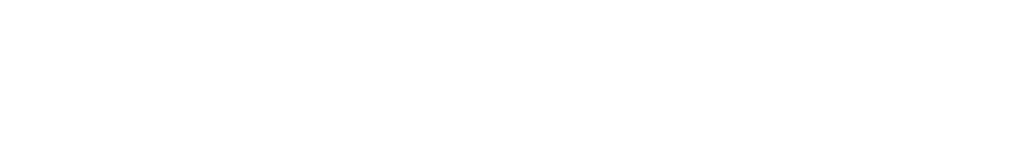
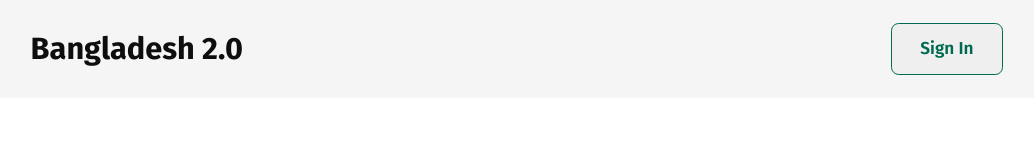
Before and after one commit to mdbulbulhasan/BANGLADESH-2.0-B11A1--assignment-1, a plain HTML site: page index.html in a window 1280 px wide. Shown: the whole page, without its empty margins (123-1157 px from the left). Drawn offline with Linux system fonts and the light colour scheme.

Commit message:
Add Navigation Bar to the web page

```diff
--- a/Styles/style.css
+++ b/Styles/style.css
@@ -0,0 +1,54 @@
+/* Add Google Fonts: Fira Sans */
+@import url("https://fonts.googleapis.com/css2?family=Fira+Sans:ital,wght@0,100;0,200;0,300;0,400;0,500;0,600;0,700;0,800;0,900;1,100;1,200;1,300;1,400;1,500;1,600;1,700;1,800;1,900&display=swap");
+
+/* Give Padding and Margin 0 to the web page */
+* {
+  margin: 0;
+  padding: 0;
+}
+
+/* body {
+    max-width: 1228.8px;
+} */
+/* Navigation Bar Section Start */
+.navbar {
+  padding: 23.04px 153.6px 23.04px 153.6px;
+  background: rgb(245, 245, 245);
+}
+.nav-bar {
+  display: flex;
+  justify-content: space-between;
+  align-items: center;
+}
+.nav-bar .nav-left h1 {
+  color: rgb(14, 14, 14);
+  font-family: Fira Sans;
+  font-size: 30.72px;
+  font-weight: 700;
+  line-height: 36.48px;
+  letter-spacing: 0%;
+  text-align: left;
+}
+.nav-bar .nav-right span {
+
+}
+.nav-bar .nav-right button {
+  box-sizing: border-box;
+  border: 0.96px solid rgb(0, 106, 80);
+  border-radius: 7.68px;
+  padding: 14.4px 28.8px 14.4px 28.8px;
+  cursor: pointer;
+  color: rgb(0, 106, 80);
+  font-family: Fira Sans;
+  font-size: 17.28px;
+  font-weight: 576;
+  line-height: 21.12px;
+  letter-spacing: 0%;
+  text-align: left;
+}
+.nav-bar .nav-right button:hover {
+    background-color: rgb(0, 106, 80);
+    color: white;
+    transition: 0.5s ease;
+}
+/* Navigation Bar Section End */
--- a/index.html
+++ b/index.html
@@ -4,24 +4,29 @@
     <meta charset="UTF-8" />
     <meta name="viewport" content="width=device-width, initial-scale=1.0" />
     <title>Bangladesh 2.0</title>
-    <link rel="stylesheet" href="Styles/style.css">
+    <link rel="stylesheet" href="Styles/style.css" />
   </head>
   <body>
     <!-- Header Section Start -->
     <header>
-
+      <section class="navbar">
+        <nav class="nav-bar">
+          <div class="nav-left">
+            <h1>Bangladesh 2.0</h1>
+          </div>
+          <div class="nav-right">
+            <button>Sign In</button>
+          </div>
+        </nav>
+      </section>
     </header>
     <!-- Header Section End -->
 
     <!-- Main Section Start -->
-    <main>
-
-    </main>
+    <main></main>
     <!-- Main Section End -->
     <!-- Footer Section Start -->
-    <footer>
-
-    </footer>
+    <footer></footer>
     <!-- Footer Section End -->
   </body>
 </html>
```
